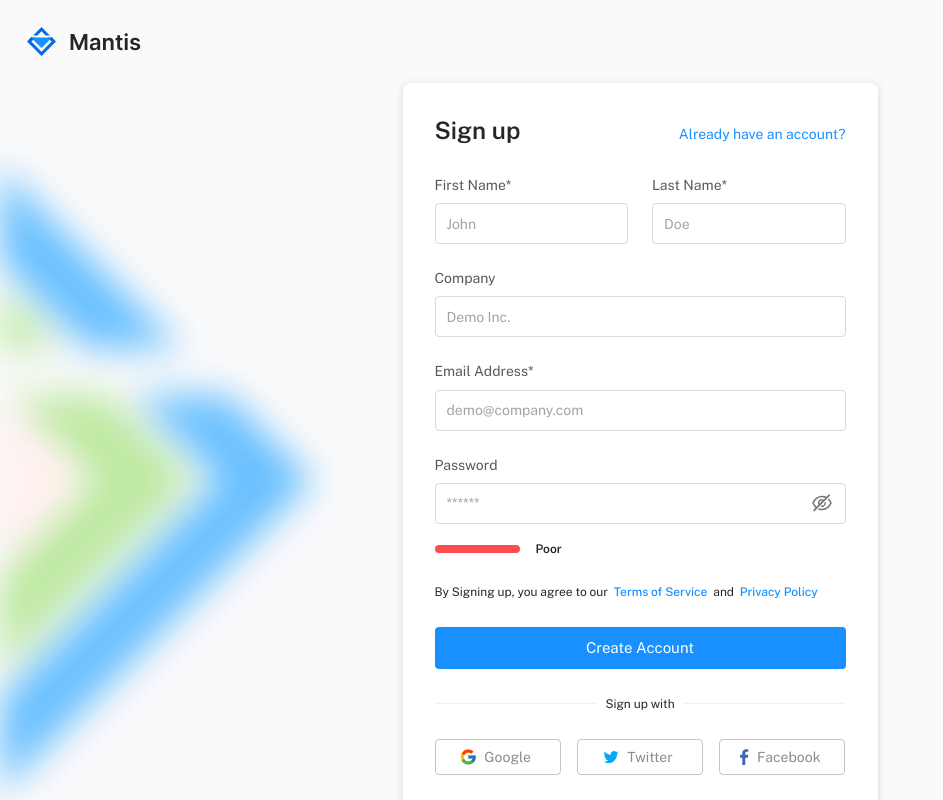
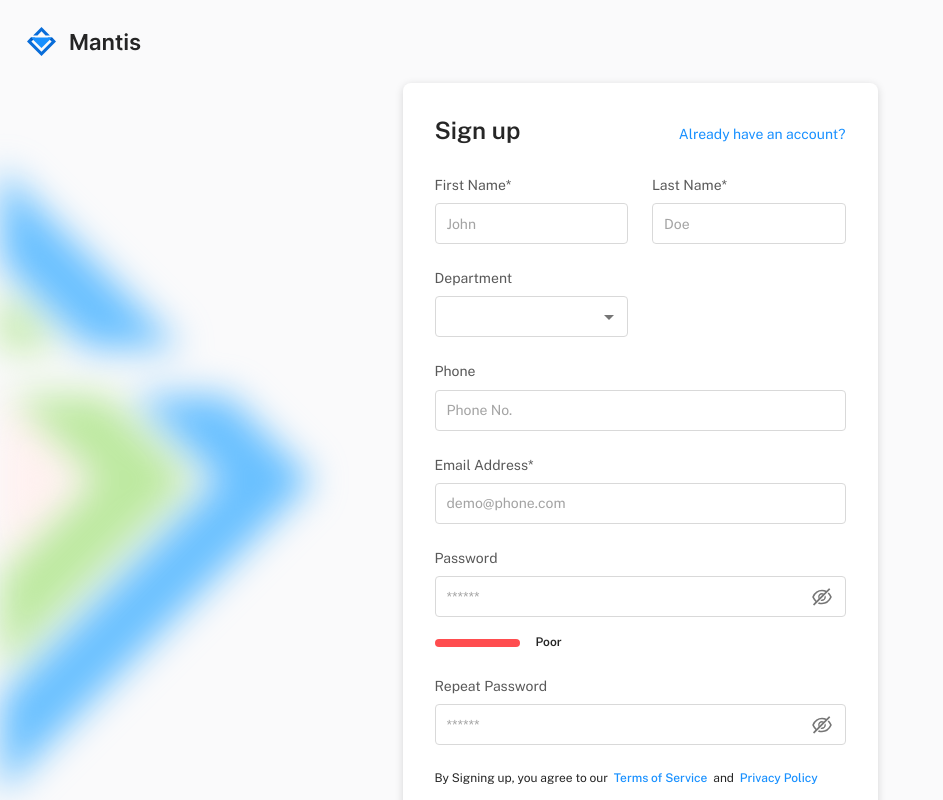
Before and after one commit to sunilgawai/leads_management_admin_panel, a React (Create React App) app: page /register in a window 1280 px wide. Shown: the top 800 px of the page, without its empty margins (0-943 px from the left). Built offline with nearby package versions, Linux system fonts and the light colour scheme.

Commit message:
Login & Redirect Added.

```diff
--- a/package.json
+++ b/package.json
@@ -86,6 +86,5 @@
     "eslint-plugin-react": "^7.32.2",
     "eslint-plugin-react-hooks": "^4.6.0",
     "prettier": "^2.8.7"
-  },
-  "proxy": "http://localhost:4000"
+  }
 }
--- a/src/layout/MainLayout/Header/HeaderContent/Profile/ProfileTab.js
+++ b/src/layout/MainLayout/Header/HeaderContent/Profile/ProfileTab.js
@@ -17,6 +17,7 @@ const ProfileTab = ({ handleLogout }) => {
   const handleListItemClick = (event, index) => {
     setSelectedIndex(index);
   };
+
 
   return (
     <List component="nav" sx={{ p: 0, '& .MuiListItemIcon-root': { minWidth: 32, color: theme.palette.grey[500] } }}>
--- a/src/layout/MainLayout/Header/HeaderContent/Profile/index.js
+++ b/src/layout/MainLayout/Header/HeaderContent/Profile/index.js
@@ -51,13 +51,29 @@ function a11yProps(index) {
   };
 }
 
+// Logout Handler Import.
+import { useNavigate } from 'react-router-dom';
+import { useDispatch } from 'react-redux';
+import { removeAuth } from 'store/reducers/userSlice';
+
 // ==============================|| HEADER CONTENT - PROFILE ||============================== //
 
 const Profile = () => {
   const theme = useTheme();
+  // const {
+  //   auth: { refresh_token }
+  // } = useSelector((state) => state.userSlice);
+  const dispatch = useDispatch();
+  const navigate = useNavigate();
 
   const handleLogout = async () => {
     // logout
+    // ApiService.logout({ refresh_token }).then((response) => {
+    //   console.log('logout response', response);
+    //   dispatch(removeAuth({}));
+    // });
+    dispatch(removeAuth({}));
+    navigate('/login');
   };
 
   const anchorRef = useRef(null);
--- a/src/menu-items/dashboard.js
+++ b/src/menu-items/dashboard.js
@@ -1,9 +1,10 @@
 // assets
-import { DashboardOutlined } from '@ant-design/icons';
+import { DashboardOutlined, RiseOutlined } from '@ant-design/icons';
 
 // icons
 const icons = {
-  DashboardOutlined
+  DashboardOutlined,
+  RiseOutlined
 };
 
 // ==============================|| MENU ITEMS - DASHBOARD ||============================== //
@@ -20,6 +21,14 @@ const dashboard = {
       url: '/dashboard/default',
       icon: icons.DashboardOutlined,
       breadcrumbs: false
+    },
+    {
+      id: 'leads',
+      title: 'Leads',
+      type: 'item',
+      url: '/dashboard/leads',
+      icon: icons.RiseOutlined,
+      breadcrumbs: false
     }
   ]
 };
--- a/src/pages/authentication/auth-forms/AuthRegister.js
+++ b/src/pages/authentication/auth-forms/AuthRegister.js
@@ -15,7 +15,9 @@ import {
   InputLabel,
   OutlinedInput,
   Stack,
-  Typography
+  Typography,
+  Select,
+  MenuItem
 } from '@mui/material';
 
 // third party
@@ -30,9 +32,21 @@ import { strengthColor, strengthIndicator } from 'utils/password-strength';
 // assets
 import { EyeOutlined, EyeInvisibleOutlined } from '@ant-design/icons';
 
-// ============================|| FIREBASE - REGISTER ||============================ //
+// State Management Inputs.
+import { useNavigate } from 'react-router-dom';
+import { useSelector } from 'react-redux';
 
 const AuthRegister = () => {
+  const navigate = useNavigate();
+  // const dispatch = useDispatch();
+  const { auth } = useSelector((state) => state.userSlice);
+
+  useEffect(() => {
+    if (auth) {
+      navigate('/');
+    }
+  }, []);
+
   const [level, setLevel] = useState();
   const [showPassword, setShowPassword] = useState(false);
   const handleClickShowPassword = () => {
@@ -58,16 +72,20 @@ const AuthRegister = () => {
         initialValues={{
           firstname: '',
           lastname: '',
+          phone: '',
           email: '',
-          company: '',
           password: '',
           submit: null
         }}
         validationSchema={Yup.object().shape({
           firstname: Yup.string().max(255).required('First Name is required'),
           lastname: Yup.string().max(255).required('Last Name is required'),
+          phone: Yup.string().max(12).required('Phone No. is required'),
           email: Yup.string().email('Must be a valid email').max(255).required('Email is required'),
-          password: Yup.string().max(255).required('Password is required')
+          department: Yup.string().max(255).required('Department is required'),
+          // address: Yup.string().max(255).required('Address is required'),
+          password: Yup.string().max(255).required('Password is required'),
+          repeat_password: Yup.string().max(255).required('Password is required')
         })}
         onSubmit={async (values, { setErrors, setStatus, setSubmitting }) => {
           try {
@@ -128,23 +146,79 @@ const AuthRegister = () => {
                   )}
                 </Stack>
               </Grid>
+              {/* Department Selection  */}
+              <Grid item xs={12} md={6}>
+                <Stack spacing={1}>
+                  <InputLabel id="department-signup">Department</InputLabel>
+                  <Select
+                    fullWidth
+                    labelId="department-signup"
+                    id="department-signup"
+                    type="department"
+                    name="department"
+                    label="Department"
+                    onBlur={handleBlur}
+                    onChange={handleChange}
+                    value={values.department}
+                    error={Boolean(touched.department && errors.department)}
+                  >
+                    <MenuItem value={10}>Account</MenuItem>
+                    <MenuItem value={20}>IT</MenuItem>
+                    <MenuItem value={30}>Purchase</MenuItem>
+                  </Select>
+                  {touched.department && errors.department && (
+                    <FormHelperText error id="helper-text-lastname-signup">
+                      {errors.department}
+                    </FormHelperText>
+                  )}
+                </Stack>
+              </Grid>
+              {/* end of select  */}
+              {/* Location Selection  */}
+              {/* <Grid item xs={12} md={6}>
+                <Stack spacing={1}>
+                  <InputLabel id="department-signup">Department</InputLabel>
+                  <Select
+                    fullWidth
+                    labelId="department-signup"
+                    id="department-signup"
+                    type="department"
+                    name="department"
+                    label="Department"
+                    onBlur={handleBlur}
+                    onChange={handleChange}
+                    value={values.department}
+                    error={Boolean(touched.department && errors.department)}
+                  >
+                    <MenuItem value={10}>Account</MenuItem>
+                    <MenuItem value={20}>IT</MenuItem>
+                    <MenuItem value={30}>Purchase</MenuItem>
+                  </Select>
+                  {touched.department && errors.department && (
+                    <FormHelperText error id="helper-text-lastname-signup">
+                      {errors.department}
+                    </FormHelperText>
+                  )}
+                </Stack>
+              </Grid> */}
+              {/* end of Location  */}
               <Grid item xs={12}>
                 <Stack spacing={1}>
-                  <InputLabel htmlFor="company-signup">Company</InputLabel>
+                  <InputLabel htmlFor="phone-signup">Phone</InputLabel>
                   <OutlinedInput
                     fullWidth
-                    error={Boolean(touched.company && errors.company)}
-                    id="company-signup"
-                    value={values.company}
-                    name="company"
+                    error={Boolean(touched.phone && errors.phone)}
+                    id="phone-signup"
+                    value={values.phone}
+                    name="phone"
                     onBlur={handleBlur}
                     onChange={handleChange}
-                    placeholder="Demo Inc."
+                    placeholder="Phone No."
                     inputProps={{}}
                   />
-                  {touched.company && errors.company && (
-                    <FormHelperText error id="helper-text-company-signup">
-                      {errors.company}
+                  {touched.phone && errors.phone && (
+                    <FormHelperText error id="helper-text-phone-signup">
+                      {errors.phone}
                     </FormHelperText>
                   )}
                 </Stack>
@@ -161,7 +235,7 @@ const AuthRegister = () => {
                     name="email"
                     onBlur={handleBlur}
                     onChange={handleChange}
-                    placeholder="demo@company.com"
+                    placeholder="demo@phone.com"
                     inputProps={{}}
                   />
                   {touched.email && errors.email && (
@@ -222,6 +296,56 @@ const AuthRegister = () => {
                 </FormControl>
               </Grid>
               <Grid item xs={12}>
+                <Stack spacing={1}>
+                  <InputLabel htmlFor="password-signup">Repeat Password</InputLabel>
+                  <OutlinedInput
+                    fullWidth
+                    error={Boolean(touched.repeat_password && errors.repeat_password)}
+                    id="repeat_password-signup"
+                    type={showPassword ? 'text' : 'password'}
+                    value={values.repeat_password}
+                    name="repeat_password"
+                    onBlur={handleBlur}
+                    onChange={(e) => {
+                      handleChange(e);
+                      changePassword(e.target.value);
+                    }}
+                    endAdornment={
+                      <InputAdornment position="end">
+                        <IconButton
+                          aria-label="toggle password visibility"
+                          onClick={handleClickShowPassword}
+                          onMouseDown={handleMouseDownPassword}
+                          edge="end"
+                          size="large"
+                        >
+                          {showPassword ? <EyeOutlined /> : <EyeInvisibleOutlined />}
+                        </IconButton>
+                      </InputAdornment>
+                    }
+                    placeholder="******"
+                    inputProps={{}}
+                  />
+                  {touched.repeat_password && errors.repeat_password && (
+                    <FormHelperText error id="helper-text-password-signup">
+                      {errors.repeat_password}
+                    </FormHelperText>
+                  )}
+                </Stack>
+                {/* <FormControl fullWidth sx={{ mt: 2 }}>
+                  <Grid container spacing={2} alignItems="center">
+                    <Grid item>
+                      <Box sx={{ bgcolor: level?.color, width: 85, height: 8, borderRadius: '7px' }} />
+                    </Grid>
+                    <Grid item>
+                      <Typography variant="subtitle1" fontSize="0.75rem">
+                        {level?.label}
+                      </Typography>
+                    </Grid>
+                  </Grid>
+                </FormControl> */}
+              </Grid>
+              <Grid item xs={12}>
                 <Typography variant="body2">
                   By Signing up, you agree to our &nbsp;
                   <Link variant="subtitle2" component={RouterLink} to="#">
--- a/src/services/ApiService.js
+++ b/src/services/ApiService.js
@@ -1,3 +1,4 @@
+/* eslint-disable prettier/prettier */
 import axios from "axios";
 
 class ApiService {
@@ -12,10 +13,22 @@ class ApiService {
 
     static login = ({ email, phone, password }) => {
         return new Promise((resolve, reject) => {
-            this.apiServer.post("/api/auth/login", {
+            this.apiServer.post('/api/auth/login', {
                 email,
                 phone,
                 password
+            }).then((response) => {
+                return resolve(response);
+            }).catch((error) => {
+                return reject(error);
+            })
+        })
+    }
+
+    static logout = ({ refreshToken }) => {
+        return new Promise((resolve, reject) => {
+            this.apiServer.post('/api/auth/logout', {
+                refreshToken
             }).then((response) => {
                 return resolve(response);
             }).catch((error) => {
```
Also changed, not shown: src/pages/authentication/auth-forms/AuthLogin.js (+9 -9 lines), src/store/reducers/userSlice.js (+18 -9 lines), 1 other file (tests, documents, lock files or other folders).
